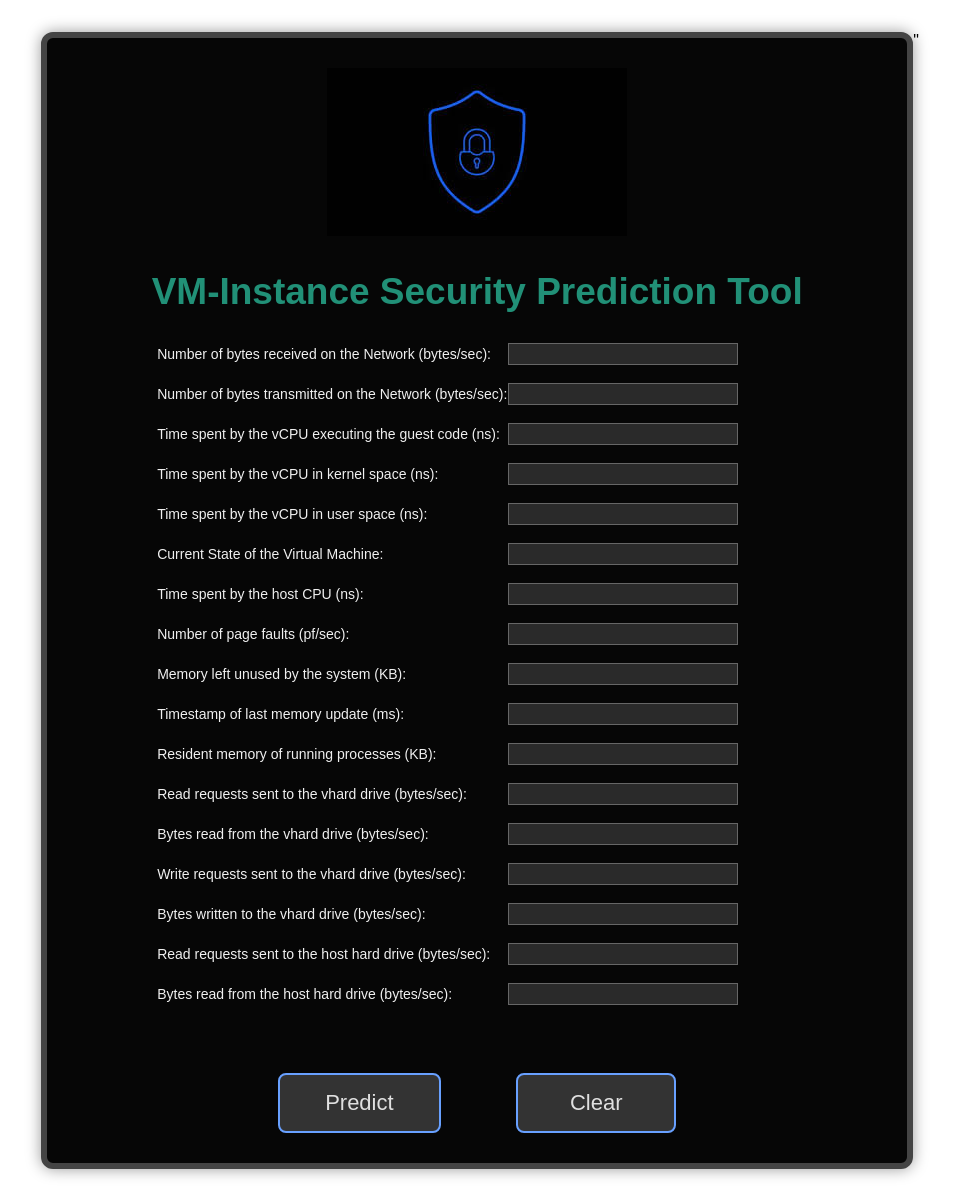
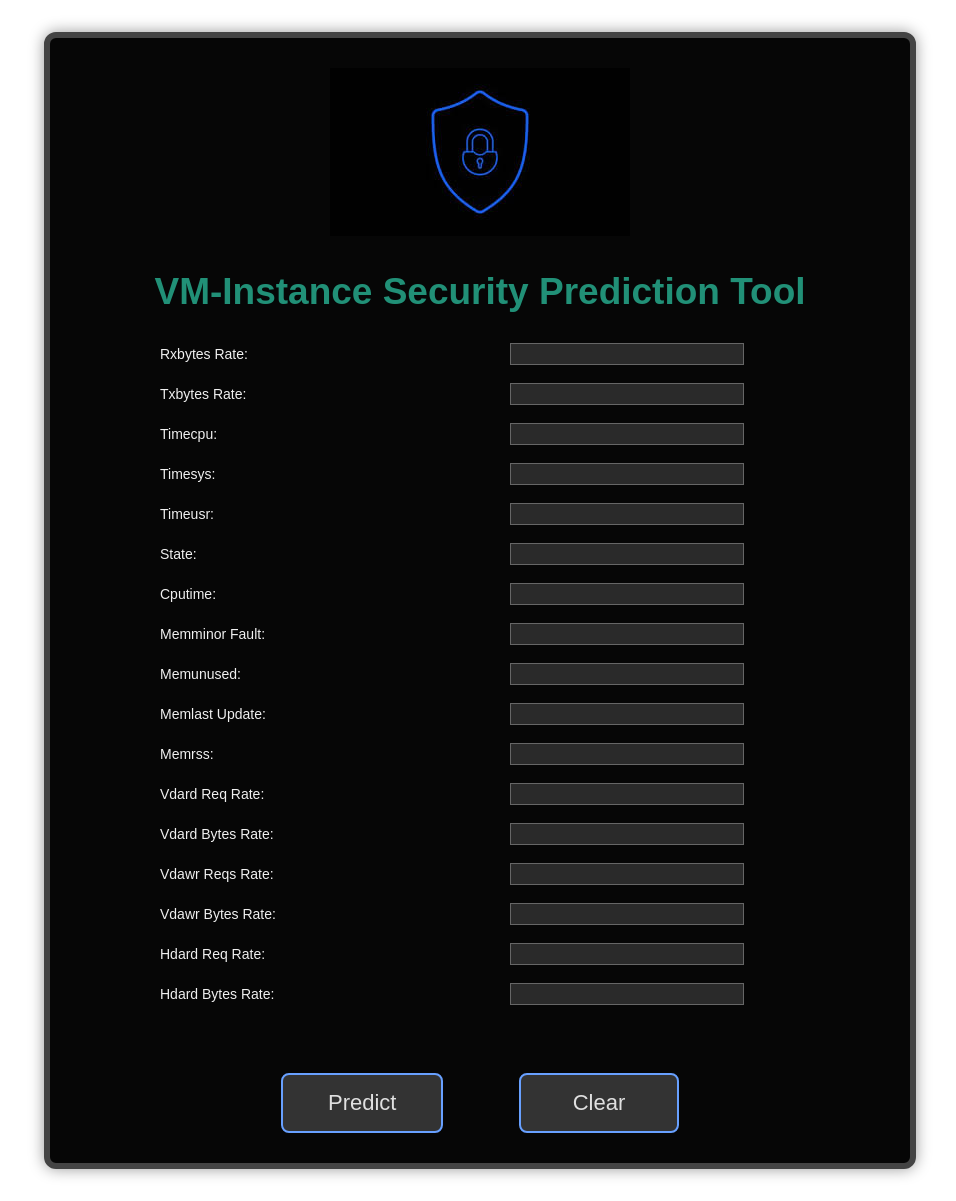
Before and after one commit to frankssenoga/Deployment, a Flask app: page / in a window 1280 px wide. Shown: the whole page, without its empty margins (160-1116 px from the left). Run offline with Flask 3, Linux system fonts and the light colour scheme; parts of the project's set-up code (start-up, migrations or seed data) failed here and were passed over.

Commit message:
Update index.html

```diff
--- a/templates/index.html
+++ b/templates/index.html
@@ -4,35 +4,32 @@
   <title>Virtual Machine Instance Attack Predictor</title>
 
   <style>
-
-  body  {
+  body {
     font-family: Arial, sans-serif;
     margin: 0;
     padding: 2rem;
     display: flex;
-    justify-content: center;   /* center horizontally */
+    justify-content: center;
   }
 
   form {
-      margin-left: 80px;    /* Add equal margin on left */
-      margin-right: 80px;   /* Add equal margin on right */
+    margin-left: 80px;
+    margin-right: 80px;
   }
 
-
-  /* ── dark card with thicker border ─────────────────────────── */
   .form-container {
     width: 800px;
-    background-color: #060606;       /* purely dark / dark background   */
-    color: #f0f0f0;                  /* light text for contrast      */
+    background-color: #060606;
+    color: #f0f0f0;
     padding: 30px;
-    border: 6px solid #444;          /* thicker 4‑px border line     */
+    border: 6px solid #444;
     border-radius: 12px;
     box-shadow: 0 0 15px rgba(0,0,0,0.4);
   }
 
   h2 {
     text-align: center;
-    font-size: 37px; /* ← here */
+    font-size: 37px;
     color: #219077;
   }
 
@@ -40,37 +37,45 @@ input {
     width: 222px;
     padding: 2px 5px;
     font-size: 14px;
-  margin-left: 26px;      /* ← new: 12‑px gap between label & box */
+    margin-left: 26px;
+    background: #2a2a2a;
+    color: #fff;
+    border: 1px solid #666;
   }
+
   label {
-    display:inline-block; width:320px; font-size:14px;
-    white-space:nowrap; color:#f0f0f0;
-  }
-  input {
-    width:220px; padding:2px 4px; font-size:14px;
-    background:#2a2a2a; color:#fff; border:1px solid #666;
+    display: inline-block;
+    width: 320px;
+    font-size: 14px;
+    white-space: nowrap;
+    color: #f0f0f0;
   }
 
   .btn {
-    padding:15px 45px; font-size:22px;
-    border:2px solid #68a0ff;
-    border-radius:8px;
-    background:#333;
-    color:#e0e0e0;
-    cursor:pointer;
-    min-width:160px;
+    padding: 15px 45px;
+    font-size: 22px;
+    border: 2px solid #68a0ff;
+    border-radius: 8px;
+    background: #333;
+    color: #e0e0e0;
+    cursor: pointer;
+    min-width: 160px;
   }
-  .btn:hover  { background:#3b3b3b; }
-  .btn:active { background:#444; }
+
+  .btn:hover  { background: #3b3b3b; }
+  .btn:active { background: #444; }
 
   .btn-row {
-    display:flex; justify-content:center;
-    gap:2cm; margin-top:50px; width:100%;
+    display: flex;
+    justify-content: center;
+    gap: 2cm;
+    margin-top: 50px;
+    width: 100%;
   }
   </style>
+</head>
 
 <body>
-
 <div class="form-container">
   <div style="text-align: center;">
     <img src="{{ url_for('static', filename='images/logo.jpg') }}" alt="Logo" class="logo">
@@ -78,57 +83,15 @@ input {
   <h2>VM-Instance Security Prediction Tool</h2>
 
   <form id="predict-form" method="POST" action="/predict">
-
-      <label for="rxbytes_rate">Number of bytes received on the Network (bytes/sec):</label>
-      <input type="text" name="rxbytes_rate" value="{{ values.rxbytes_rate }}" required><br><br>
-
-      <label for="txbytes_rate">Number of bytes transmitted on the Network (bytes/sec):</label>
-      <input type="text" name="txbytes_rate" value="{{ values.txbytes_rate }}" required><br><br>
-
-      <label for="timecpu">Time spent by the vCPU executing the guest code (ns):</label>
-      <input type="text" name="timecpu" value="{{ values.timecpu }}" required><br><br>
-
-      <label for="timesys">Time spent by the vCPU in kernel space (ns):</label>
-      <input type="text" name="timesys" value="{{ values.timesys }}" required><br><br>
-
-      <label for="timeusr">Time spent by the vCPU in user space (ns):</label>
-      <input type="text" name="timeusr" value="{{ values.timeusr }}" required><br><br>
-
-      <label for="state">Current State of the Virtual Machine:</label>
-      <input type="text" name="state" value="{{ values.state }}" required><br><br>
-
-      <label for="cputime">Time spent by the host CPU (ns):</label>
-      <input type="text" name="cputime" value="{{ values.cputime }}" required><br><br>
-
-      <label for="memminor_fault">Number of page faults (pf/sec):</label>
-      <input type="text" name="memminor_fault" value="{{ values.memminor_fault }}" required><br><br>
-
-      <label for="memunused">Memory left unused by the system (KB):</label>
-      <input type="text" name="memunused" value="{{ values.memunused }}" required><br><br>
-
-      <label for="memlast_update">Timestamp of last memory update (ms):</label>
-      <input type="text" name="memlast_update" value="{{ values.memlast_update }}" required><br><br>
-
-      <label for="memrss">Resident memory of running processes (KB):</label>
-      <input type="text" name="memrss" value="{{ values.memrss }}" required><br><br>
-
-      <label for="vdard_req_rate">Read requests sent to the vhard drive (bytes/sec):</label>
-      <input type="text" name="vdard_req_rate" value="{{ values.vdard_req_rate }}" required><br><br>
-
-      <label for="vdard_bytes_rate">Bytes read from the vhard drive (bytes/sec):</label>
-      <input type="text" name="vdard_bytes_rate" value="{{ values.vdard_bytes_rate }}" required><br><br>
-
-      <label for="vdawr_reqs_rate">Write requests sent to the vhard drive (bytes/sec):</label>
-      <input type="text" name="vdawr_reqs_rate" value="{{ values.vdawr_reqs_rate }}" required><br><br>
-
-      <label for="vdawr_bytes_rate">Bytes written to the vhard drive (bytes/sec):</label>
-      <input type="text" name="vdawr_bytes_rate" value="{{ values.vdawr_bytes_rate }}" required><br><br>
-
-      <label for="hdard_req_rate">Read requests sent to the host hard drive (bytes/sec):</label>
-      <input type="text" name="hdard_req_rate" value="{{ values.hdard_req_rate }}" required><br><br>
-
-      <label for="hdard_bytes_rate">Bytes read from the host hard drive (bytes/sec):</label>
-      <input type="text" name="hdard_bytes_rate" value="{{ values.hdard_bytes_rate }}" required><br><br>
+    {% for field in [
+      'rxbytes_rate', 'txbytes_rate', 'timecpu', 'timesys', 'timeusr', 'state',
+      'cputime', 'memminor_fault', 'memunused', 'memlast_update', 'memrss',
+      'vdard_req_rate', 'vdard_bytes_rate', 'vdawr_reqs_rate', 'vdawr_bytes_rate',
+      'hdard_req_rate', 'hdard_bytes_rate'
+    ] %}
+      <label for="{{ field }}">{{ field.replace('_', ' ').title() }}:</label>
+      <input type="text" name="{{ field }}" value="{{ values[field] }}" required><br><br>
+    {% endfor %}
 
     <div class="btn-row">
       <button class="btn" type="submit">Predict</button>
@@ -139,34 +102,36 @@ input {
   {% if prediction %}
     <h3 style="text-align:center; color: rebeccapurple;">Prediction: {{ prediction }}</h3>
   {% endif %}
+
+  {% if top_features %}
+    <div style="margin-top: 30px; padding: 20px; background-color: #1a1a1a; border-left: 6px solid #219077; color: #e0e0e0; border-radius: 10px;">
+      <h3 style="text-align: center; color: #4cd2a6;">Top Contributing Features (LIME)</h3>
+      <ul style="font-size: 16px; line-height: 1.6;">
+        {% for feature, weight in top_features %}
+          <li><strong>{{ feature }}</strong>: {{ "%.4f"|format(weight) }}</li>
+        {% endfor %}
+      </ul>
+    </div>
+  {% endif %}
 </div>
 
 <script>
-  // --- format with "000" (thousands) separators on the fly ------------
 function addCommas(e) {
   const el = e.target;
-    // Skip if field is empty
   if (!el.value) return;
-
-    // Preserve minus sign & decimals if any, but remove old commas
   const clean = el.value.replace(/,/g, '');
-    if (isNaN(clean)) return;  // ignore if not numeric
-
-    // Re‑format with commas
+  if (isNaN(clean)) return;
   const parts = clean.split('.');
   parts[0] = parseInt(parts[0], 10).toLocaleString('en-US');
   el.value = parts.join('.');
 }
 
-  // Attach to every input
 document.querySelectorAll('#predict-form input')
         .forEach(inp => inp.addEventListener('input', addCommas));
 
-  // Clear helper
-  function clearForm () {
+function clearForm() {
   document.querySelectorAll('#predict-form input').forEach(i => i.value = '');
 }
 </script>
-
 </body>
-</html>"
+</html>
```
Lines whose indentation alone changed are shown as unchanged.
